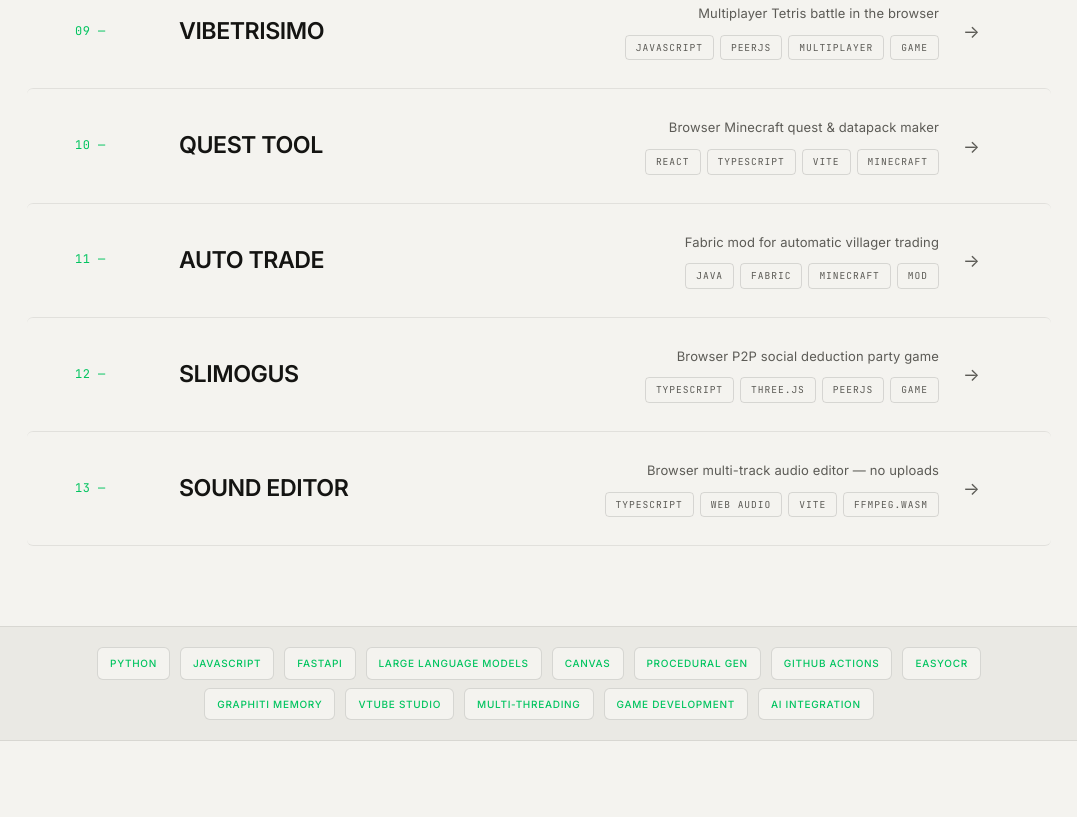
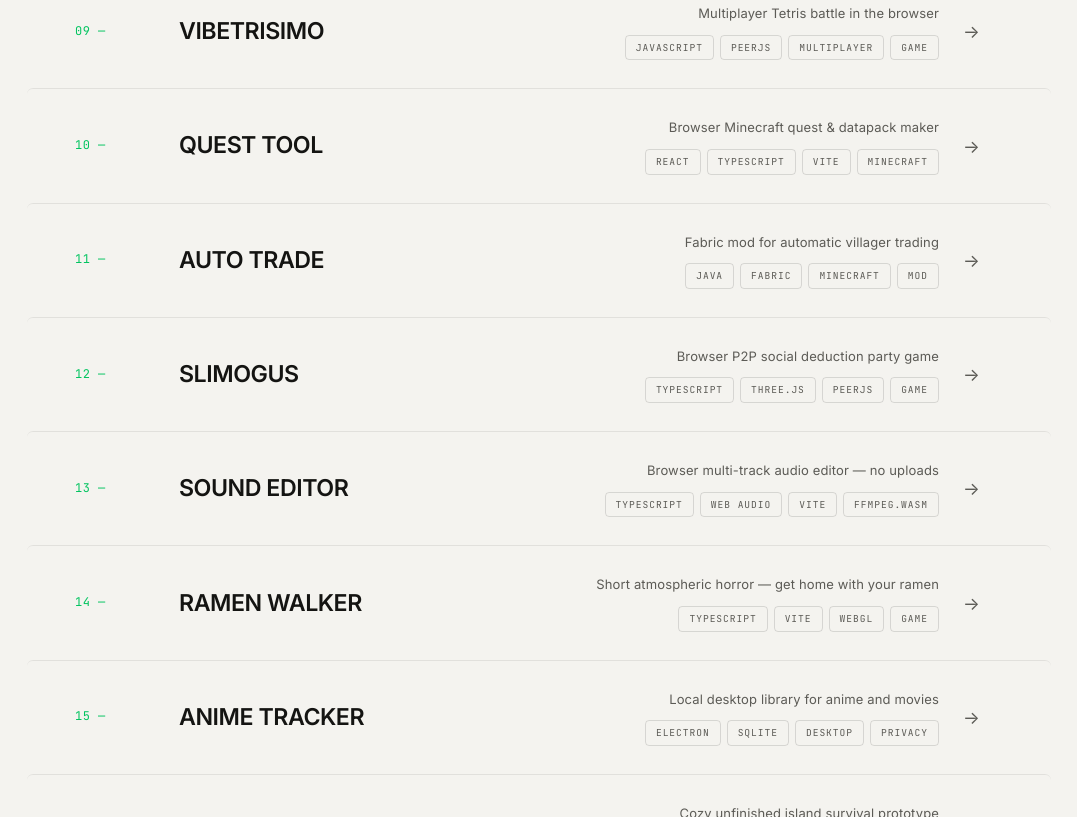
Before and after one commit to toeffe/home, a plain HTML site: page index.html in a window 1280 px wide. Shown: the part 1983-2800 px from the top of the page, without its empty margins (101-1178 px from the left). Drawn offline with Linux system fonts and the light colour scheme.

Commit message:
Update work section in index.html by adding three new projects (RAMEN WALKER, ANIME TRACKER, PALLETDEW) and adjusting project count to 16; enhance transition effects for reveal animations.

```diff
--- a/index.html
+++ b/index.html
@@ -727,6 +727,9 @@ footer {
 .reveal-stagger.visible > *:nth-child(11) { transition-delay: 0.88s; }
 .reveal-stagger.visible > *:nth-child(12) { transition-delay: 0.96s; }
 .reveal-stagger.visible > *:nth-child(13) { transition-delay: 1.04s; }
+.reveal-stagger.visible > *:nth-child(14) { transition-delay: 1.12s; }
+.reveal-stagger.visible > *:nth-child(15) { transition-delay: 1.20s; }
+.reveal-stagger.visible > *:nth-child(16) { transition-delay: 1.28s; }
 
 /* ─── RESPONSIVE ─── */
 @media (max-width: 900px) {
@@ -813,7 +816,7 @@ footer {
 <section id="work">
   <div class="layout-container section-header reveal">
     <span class="section-label">Selected Work</span>
-    <span class="section-count">13 projects</span>
+    <span class="section-count">16 projects</span>
   </div>
 
   <div class="layout-container reveal-stagger" id="workRows">
@@ -1054,6 +1057,63 @@ footer {
           <span class="tag">Web Audio</span>
           <span class="tag">Vite</span>
           <span class="tag">ffmpeg.wasm</span>
+        </div>
+      </div>
+      <span class="work-arrow">→</span>
+    </a>
+
+    <!-- 14 -->
+    <a class="work-row" href="https://scary.toeffe.uk/" target="_blank" rel="noopener"
+      data-title="RAMEN WALKER"
+      data-github="https://github.com/toeffe/Ramen-Walker"
+      data-bullets="🍜 Balance the bowl while walking home|👥 Co-op: walker + waiter tray roles|🔗 Peer-to-peer room codes|🌑 Atmospheric short horror">
+      <span class="work-num">14 —</span>
+      <span class="work-name">RAMEN WALKER</span>
+      <div class="work-meta">
+        <span class="work-desc">Short atmospheric horror — get home with your ramen</span>
+        <div class="work-tags">
+          <span class="tag">TypeScript</span>
+          <span class="tag">Vite</span>
+          <span class="tag">WebGL</span>
+          <span class="tag">Game</span>
+        </div>
+      </div>
+      <span class="work-arrow">→</span>
+    </a>
+
+    <!-- 15 -->
+    <a class="work-row" href="https://github.com/toeffe/anime-tracker" target="_blank" rel="noopener"
+      data-title="ANIME TRACKER"
+      data-github="https://github.com/toeffe/anime-tracker"
+      data-bullets="📚 Local anime &amp; movie library — no accounts|🔍 Search AniList, MAL &amp; Wikidata|⭐ Season/episode tracking + ratings|💿 Portable Windows .exe with local SQLite">
+      <span class="work-num">15 —</span>
+      <span class="work-name">ANIME TRACKER</span>
+      <div class="work-meta">
+        <span class="work-desc">Local desktop library for anime and movies</span>
+        <div class="work-tags">
+          <span class="tag">Electron</span>
+          <span class="tag">SQLite</span>
+          <span class="tag">Desktop</span>
+          <span class="tag">Privacy</span>
+        </div>
+      </div>
+      <span class="work-arrow">→</span>
+    </a>
+
+    <!-- 16 -->
+    <a class="work-row" href="https://island.toeffe.uk/" target="_blank" rel="noopener"
+      data-title="PALLETDEW"
+      data-github="https://github.com/toeffe/PalletDew"
+      data-bullets="🏝️ Cozy island survival prototype|🔨 Craft, harvest &amp; power cables|🌅 Day/night seasons &amp; weather|💾 Save &amp; grow your island">
+      <span class="work-num">16 —</span>
+      <span class="work-name">PALLETDEW</span>
+      <div class="work-meta">
+        <span class="work-desc">Cozy unfinished island survival prototype</span>
+        <div class="work-tags">
+          <span class="tag">JavaScript</span>
+          <span class="tag">Vite</span>
+          <span class="tag">Game</span>
+          <span class="tag">Prototype</span>
         </div>
       </div>
       <span class="work-arrow">→</span>
```
